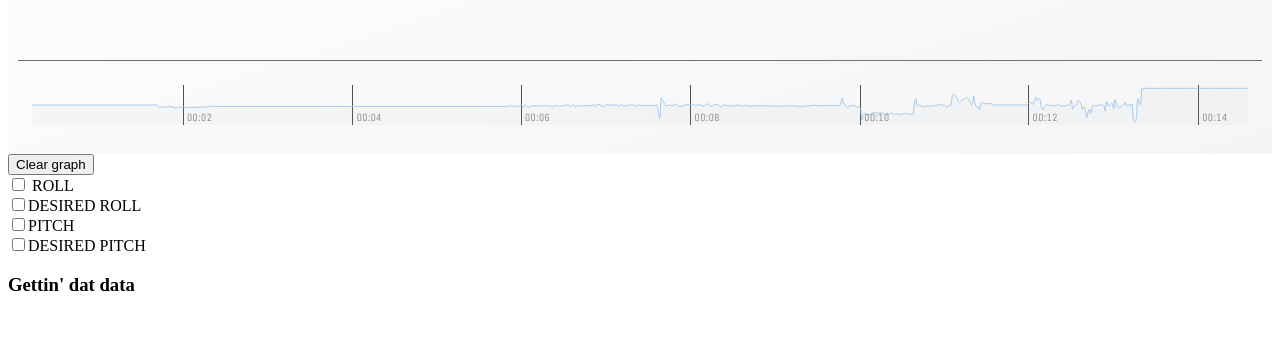
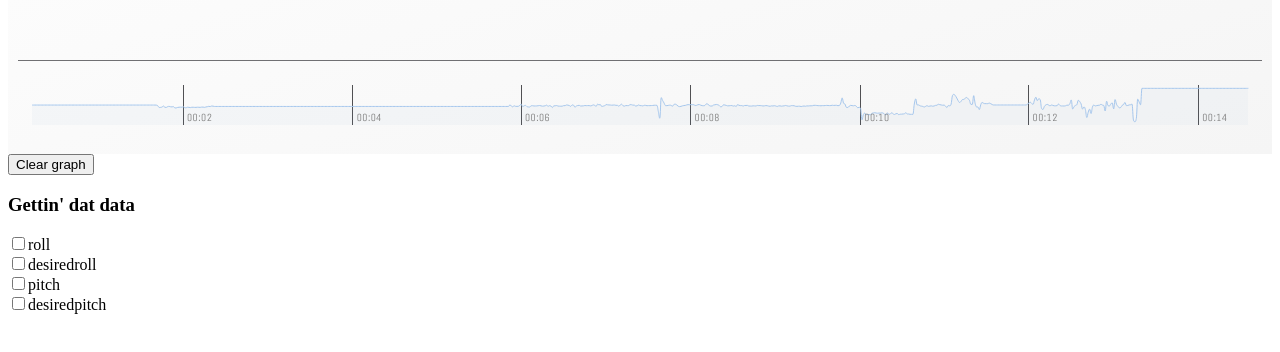
Before and after one commit to kaitlynhova/highcharts-stockcharts-discovery, a plain HTML site: page index.html in a window 1280 px wide. Shown: the part 254-606 px from the top of the page. Drawn offline with nearby package versions, Linux system fonts and the light colour scheme.

Commit message:
automate html generation of checkboxes loop

```diff
--- /dev/null
+++ b/checkboxes.js
@@ -0,0 +1,5 @@
+var list = ['roll', 'desiredroll', 'pitch', 'desiredpitch'];
+
+for (var i = 0; i < list.length; i++) {
+  $('#checkboxes').append('<input id=' + list[i] + ' type="checkbox" name=' + list[i] + '  value=' + list[i] + ' >' + list[i] + ' <br>');
+};
--- a/index.html
+++ b/index.html
@@ -15,16 +15,14 @@
 
   <button id="clearit">Clear graph</button>
 
-  <div id="values">
-    <input  id="roll" type="checkbox" name="vehicle" value="roll"> ROLL <br>
-    <input  id="desiredroll" type="checkbox" name="vehicle" value="desiredroll">DESIRED ROLL <br>
-    <input  id="pitch" type="checkbox" name="vehicle" value="pitch">PITCH <br>
-    <input  id="desiredpitch" type="checkbox" name="vehicle" value="desiredpitch">DESIRED PITCH <br>
-  </div>
-
-
   <h3>Gettin' dat data</h3>
 
   <div id="dat-data"></div>
 
+  <div id="checkboxes"></div>
+  <script src="checkboxes.js"></script>
 </body>
+
+<footer>
+
+</footer>
```
